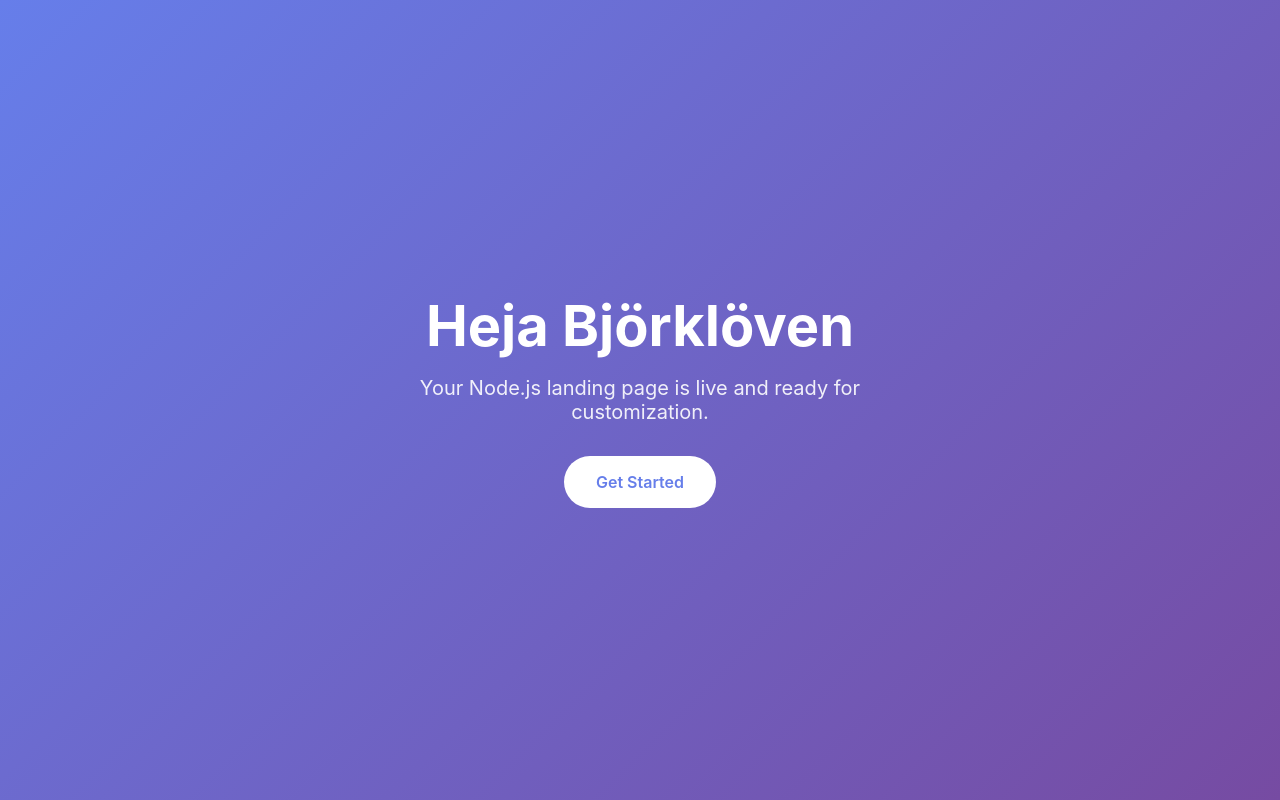
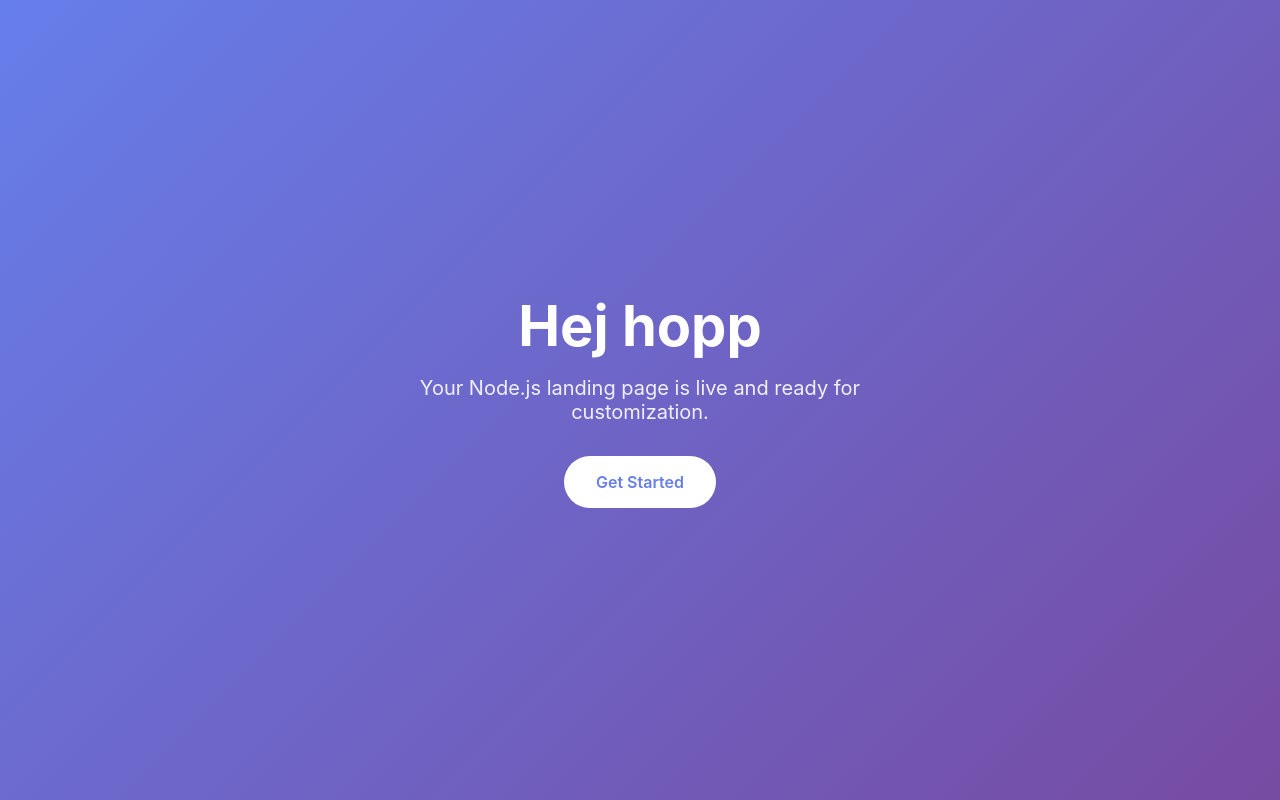
Before and after one commit to birme/osc-skills-stest, a website: page public/index.html in a window 1280 px wide. Drawn offline with Linux system fonts and the light colour scheme.

Commit message:
feat: update headline text to Hej hopp (Closes #404) (#2)
Co-authored-by: SDLC Agent <sdlc-agent@osc.dev>

```diff
--- a/public/index.html
+++ b/public/index.html
@@ -53,7 +53,7 @@
 </head>
 <body>
   <div class="container">
-    <h1>Heja Björklöven</h1>
+    <h1>Hej hopp</h1>
     <p>Your Node.js landing page is live and ready for customization.</p>
     <a href="#" class="btn">Get Started</a>
   </div>
```
